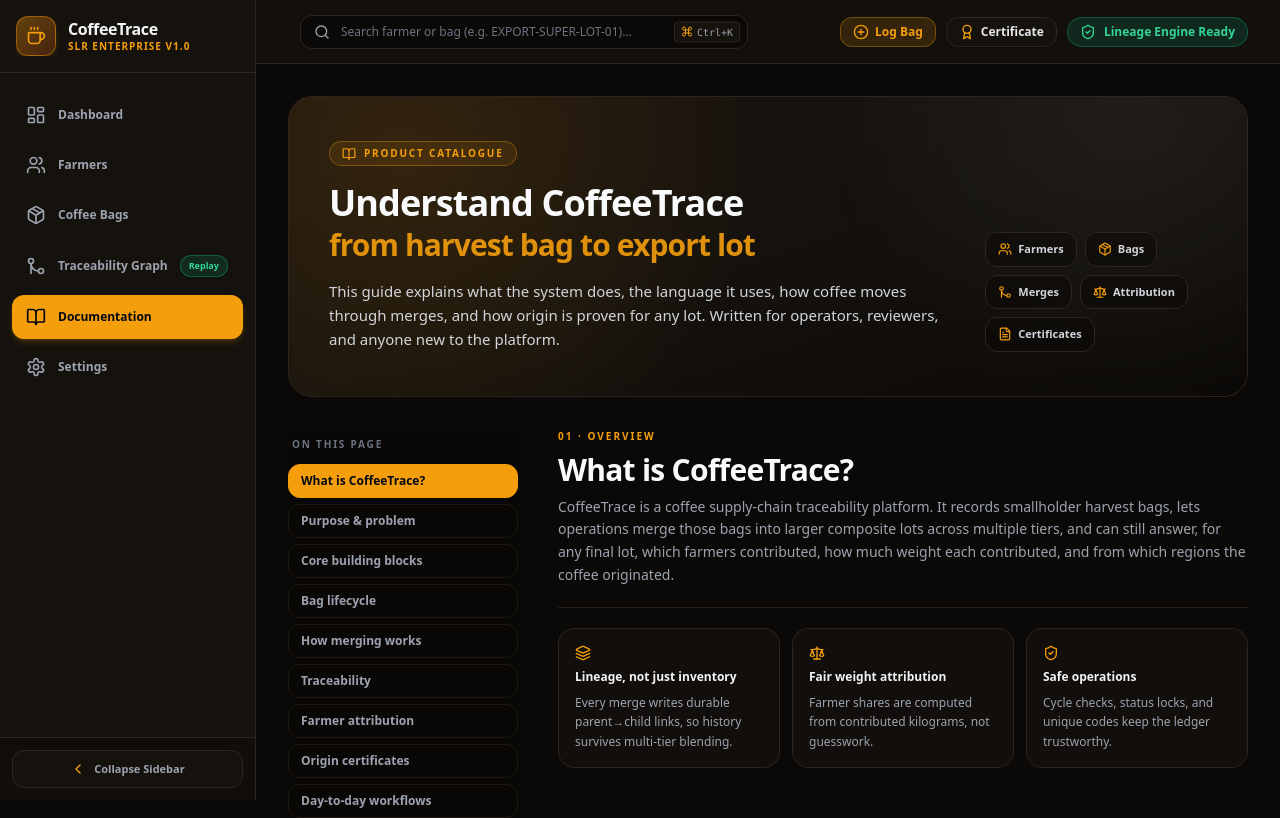
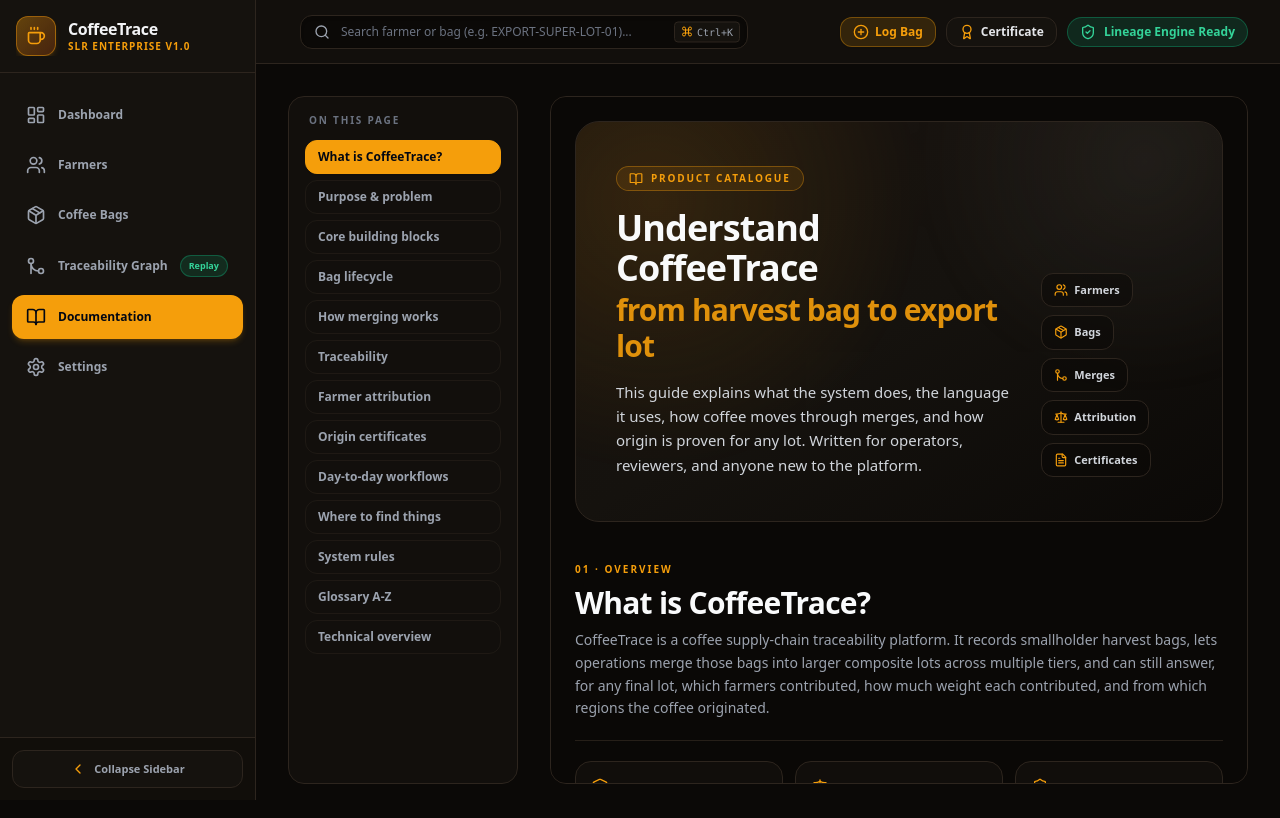
Before and after one commit to chrishema36/coffe-tracing-system, a Next.js app in the folder frontend/: page /documentation in a window 1280 px wide. Shown: the top 818 px of the page. Built offline with nearby package versions, Linux system fonts and the light colour scheme; no server answers.

Commit message:
Keep docs menu fixed while content pane scrolls with active section.

```diff
--- a/frontend/src/app/documentation/ProductCatalogue.tsx
+++ b/frontend/src/app/documentation/ProductCatalogue.tsx
@@ -36,19 +36,7 @@
   emerald: 'border-emerald-500/40 bg-emerald-500/10 text-emerald-300',
 } as const;
 
-const SCROLL_OFFSET = 88;
-
-function getScrollParent(el: HTMLElement | null): HTMLElement | null {
-  let node = el?.parentElement ?? null;
-  while (node && node !== document.body) {
-    const { overflowY } = window.getComputedStyle(node);
-    if (overflowY === 'auto' || overflowY === 'scroll' || overflowY === 'overlay') {
-      return node;
-    }
-    node = node.parentElement;
-  }
-  return null;
-}
+const SCROLL_OFFSET = 72;
 
 function SectionHeading({
   eyebrow,
@@ -72,8 +60,8 @@
   const [activeId, setActiveId] = useState<CatalogueSectionId>('overview');
   const [glossaryFilter, setGlossaryFilter] = useState('');
   const navRef = useRef<HTMLElement | null>(null);
+  const contentRef = useRef<HTMLDivElement | null>(null);
   const activeBtnRefs = useRef<Partial<Record<CatalogueSectionId, HTMLButtonElement | null>>>({});
-  const rootRef = useRef<HTMLDivElement | null>(null);
 
   const filteredGlossary = useMemo(() => {
     const q = glossaryFilter.trim().toLowerCase();
@@ -84,66 +72,104 @@
   }, [glossaryFilter]);
 
   const updateActiveFromScroll = useCallback(() => {
-    const first = document.getElementById(CATALOGUE_NAV[0].id);
-    if (!first) return;
+    const scroller = contentRef.current;
+    if (!scroller) return;
 
-    const scrollRoot = getScrollParent(first);
-    const marker = scrollRoot
-      ? scrollRoot.getBoundingClientRect().top + SCROLL_OFFSET
-      : SCROLL_OFFSET;
+    const marker = scroller.getBoundingClientRect().top + SCROLL_OFFSET;
+    let current: CatalogueSectionId = CATALOGUE_NAV[0].id;
 
-    let current: CatalogueSectionId = CATALOGUE_NAV[0].id;
     for (const item of CATALOGUE_NAV) {
-      const el = document.getElementById(item.id);
+      const el = scroller.querySelector<HTMLElement>(`#${item.id}`);
       if (!el) continue;
-      if (el.getBoundingClientRect().top <= marker + 4) {
+      if (el.getBoundingClientRect().top <= marker + 2) {
         current = item.id;
       }
     }
+
     setActiveId((prev) => (prev === current ? prev : current));
   }, []);
 
   useEffect(() => {
-    const first = document.getElementById(CATALOGUE_NAV[0].id);
-    const scrollRoot = getScrollParent(first) ?? window;
+    const scroller = contentRef.current;
+    if (!scroller) return;
 
     updateActiveFromScroll();
-    scrollRoot.addEventListener('scroll', updateActiveFromScroll, { passive: true });
+    scroller.addEventListener('scroll', updateActiveFromScroll, { passive: true });
     window.addEventListener('resize', updateActiveFromScroll);
 
     return () => {
-      scrollRoot.removeEventListener('scroll', updateActiveFromScroll);
+      scroller.removeEventListener('scroll', updateActiveFromScroll);
       window.removeEventListener('resize', updateActiveFromScroll);
     };
   }, [updateActiveFromScroll]);
 
   useEffect(() => {
     const btn = activeBtnRefs.current[activeId];
-    const nav = navRef.current;
-    if (!btn || !nav) return;
+    if (!btn || !navRef.current) return;
     btn.scrollIntoView({ behavior: 'smooth', inline: 'center', block: 'nearest' });
   }, [activeId]);
 
   const scrollTo = (id: CatalogueSectionId) => {
-    const el = document.getElementById(id);
-    if (!el) return;
+    const scroller = contentRef.current;
+    const el = scroller?.querySelector<HTMLElement>(`#${id}`);
+    if (!scroller || !el) return;
 
-    const scrollRoot = getScrollParent(el);
     setActiveId(id);
-
-    if (scrollRoot) {
-      const rootRect = scrollRoot.getBoundingClientRect();
-      const elRect = el.getBoundingClientRect();
-      const nextTop = scrollRoot.scrollTop + (elRect.top - rootRect.top) - SCROLL_OFFSET + 8;
-      scrollRoot.scrollTo({ top: Math.max(0, nextTop), behavior: 'smooth' });
-    } else {
-      el.scrollIntoView({ behavior: 'smooth', block: 'start' });
-    }
+    const nextTop =
+      scroller.scrollTop +
+      (el.getBoundingClientRect().top - scroller.getBoundingClientRect().top) -
+      SCROLL_OFFSET +
+      4;
+    scroller.scrollTo({ top: Math.max(0, nextTop), behavior: 'smooth' });
   };
 
+  const shellHeight = embedded
+    ? 'h-[calc(100dvh-12.5rem)] min-h-[420px]'
+    : 'h-[calc(100dvh-7rem)] min-h-[480px]';
+
   return (
-    <div ref={rootRef} className={`animate-fadeIn ${embedded ? '' : 'max-w-6xl mx-auto'}`}>
-      <div className="relative overflow-hidden rounded-3xl border border-borderToken bg-gradient-to-br from-[#1a1410] via-surface to-background px-6 py-8 sm:px-10 sm:py-11 mb-8">
+    <div className={`animate-fadeIn ${embedded ? '' : 'max-w-6xl mx-auto'} ${shellHeight}`}>
+      {/* Split layout: TOC stays put, only the right pane scrolls */}
+      <div className="flex flex-col lg:flex-row gap-4 lg:gap-8 h-full min-h-0">
+        <aside className="shrink-0 lg:w-[230px] lg:overflow-y-auto rounded-2xl border border-borderToken bg-surface/80 p-3 lg:p-4">
+          <p className="text-[10px] font-extrabold uppercase tracking-[0.18em] text-gray-500 mb-3 px-1">
+            On this page
+          </p>
+          <nav
+            ref={navRef}
+            className="flex lg:flex-col gap-1.5 overflow-x-auto no-scrollbar pb-0.5 lg:pb-0"
+            aria-label="Documentation sections"
+          >
+            {CATALOGUE_NAV.map((item) => {
+              const isActive = activeId === item.id;
+              return (
+                <button
+                  key={item.id}
+                  type="button"
+                  ref={(node) => {
+                    activeBtnRefs.current[item.id] = node;
+                  }}
+                  onClick={() => scrollTo(item.id)}
+                  aria-current={isActive ? 'true' : undefined}
+                  className={`shrink-0 text-left rounded-xl px-3 py-2 text-xs font-bold transition-colors border ${
+                    isActive
+                      ? 'bg-amberAccent text-gray-950 border-amberAccent shadow-sm'
+                      : 'text-gray-400 hover:text-gray-100 hover:bg-surfaceHover border-transparent lg:border-borderToken/50'
+                  }`}
+                >
+                  <span className="lg:hidden">{item.short}</span>
+                  <span className="hidden lg:inline">{item.label}</span>
+                </button>
+              );
+            })}
+          </nav>
+        </aside>
+
+        <div
+          ref={contentRef}
+          className="flex-1 min-h-0 overflow-y-auto overscroll-contain rounded-2xl border border-borderToken bg-background/40 px-4 py-5 sm:px-6 sm:py-6 scroll-smooth"
+        >
+          <div className="relative overflow-hidden rounded-3xl border border-borderToken bg-gradient-to-br from-[#1a1410] via-surface to-background px-6 py-8 sm:px-10 sm:py-11 mb-10">
             <div
               className="pointer-events-none absolute inset-0 opacity-[0.12]"
               style={{
@@ -189,44 +215,8 @@
             </div>
           </div>
 
-      <div className="lg:grid lg:grid-cols-[230px_minmax(0,1fr)] lg:gap-10 lg:items-start">
-        {/* Sticky TOC: sticks inside the app <main> scroll container */}
-        <aside className="sticky top-0 z-30 -mx-4 mb-6 px-4 py-3 lg:mx-0 lg:mb-0 lg:px-0 lg:py-2 lg:top-2 lg:max-h-[calc(100vh-1rem)] lg:overflow-y-auto bg-background/95 backdrop-blur-md border-b border-borderToken lg:border-b-0 lg:bg-background/90">
-          <p className="text-[10px] font-extrabold uppercase tracking-[0.18em] text-gray-500 mb-3 px-1">
-            On this page
-          </p>
-          <nav
-            ref={navRef}
-            className="flex lg:flex-col gap-1.5 overflow-x-auto no-scrollbar pb-1 lg:pb-0"
-            aria-label="Documentation sections"
-          >
-            {CATALOGUE_NAV.map((item) => {
-              const isActive = activeId === item.id;
-              return (
-                <button
-                  key={item.id}
-                  type="button"
-                  ref={(node) => {
-                    activeBtnRefs.current[item.id] = node;
-                  }}
-                  onClick={() => scrollTo(item.id)}
-                  aria-current={isActive ? 'true' : undefined}
-                  className={`shrink-0 text-left rounded-xl px-3 py-2 text-xs font-bold transition-colors border ${
-                    isActive
-                      ? 'bg-amberAccent text-gray-950 border-amberAccent shadow-sm'
-                      : 'text-gray-400 hover:text-gray-100 hover:bg-surfaceHover border-transparent lg:border-borderToken/60'
-                  }`}
-                >
-                  <span className="lg:hidden">{item.short}</span>
-                  <span className="hidden lg:inline">{item.label}</span>
-                </button>
-              );
-            })}
-          </nav>
-        </aside>
-
-        <div className="space-y-16 pb-16">
-          <section id="overview" className="scroll-mt-28 space-y-5">
+          <div className="space-y-16 pb-10">
+          <section id="overview" className="scroll-mt-20 space-y-5">
             <SectionHeading eyebrow="01 · Overview" title="What is CoffeeTrace?">
               CoffeeTrace is a coffee supply-chain traceability platform. It records smallholder harvest
               bags, lets operations merge those bags into larger composite lots across multiple tiers, and
@@ -260,7 +250,7 @@
             </div>
           </section>
 
-          <section id="purpose" className="scroll-mt-28 space-y-5">
+          <section id="purpose" className="scroll-mt-20 space-y-5">
             <SectionHeading eyebrow="02 · Purpose" title="The problem it solves">
               In export coffee, many small harvest bags are combined again and again into warehouse lots and
               finally into export lots. Without structured lineage, buyers and auditors cannot reliably
@@ -286,7 +276,7 @@
             </div>
           </section>
 
-          <section id="concepts" className="scroll-mt-28 space-y-5">
+          <section id="concepts" className="scroll-mt-20 space-y-5">
             <SectionHeading eyebrow="03 · Concepts" title="Core building blocks">
               Almost everything in CoffeeTrace is built from three ideas: farmers, bags, and merge
               relations between bags.
@@ -323,7 +313,7 @@
             </div>
           </section>
 
-          <section id="lifecycle" className="scroll-mt-28 space-y-5">
+          <section id="lifecycle" className="scroll-mt-20 space-y-5">
             <SectionHeading eyebrow="04 · Lifecycle" title="Bag statuses explained">
               Status tells you what you can still do with a bag. There are four statuses in the system.
               There is no separate &quot;ACTIVE&quot; status; &quot;active storage&quot; on the dashboard simply means bags
@@ -346,7 +336,7 @@
             </div>
           </section>
 
-          <section id="merging" className="scroll-mt-28 space-y-5">
+          <section id="merging" className="scroll-mt-20 space-y-5">
             <SectionHeading eyebrow="05 · Merging" title="How bag merges work">
               Merging is how smaller bags become warehouse and export lots. The platform always creates a
               <em className="text-gray-100 not-italic"> new</em> target bag code for the result. It does not
@@ -368,7 +358,7 @@
             </ul>
           </section>
 
-          <section id="traceability" className="scroll-mt-28 space-y-5">
+          <section id="traceability" className="scroll-mt-20 space-y-5">
             <SectionHeading eyebrow="06 · Traceability" title="Backward and forward lineage">
               Traceability answers two complementary questions from any bag in the graph.
             </SectionHeading>
@@ -400,7 +390,7 @@
             </p>
           </section>
 
-          <section id="attribution" className="scroll-mt-28 space-y-5">
+          <section id="attribution" className="scroll-mt-20 space-y-5">
             <SectionHeading eyebrow="07 · Attribution" title="How farmer percentages are calculated">
               Attribution is mass-based. For a selected lot, the system aggregates contributed kilograms that
               ultimately come from each farmer&apos;s harvest bags, then expresses each share as a percentage of
@@ -415,7 +405,7 @@
             </div>
           </section>
 
-          <section id="certificates" className="scroll-mt-28 space-y-5">
+          <section id="certificates" className="scroll-mt-20 space-y-5">
             <SectionHeading eyebrow="08 · Certificates" title="Origin export certificates">
               Certificates package a lot&apos;s identity and farmer attributions into a printable document for
               demos, audits, and buyer conversations.
@@ -435,7 +425,7 @@
             </ul>
           </section>
 
-          <section id="workflows" className="scroll-mt-28 space-y-6">
+          <section id="workflows" className="scroll-mt-20 space-y-6">
             <SectionHeading eyebrow="09 · Workflows" title="Day-to-day operating workflows">
               These are the main jobs users perform in the product.
             </SectionHeading>
@@ -459,7 +449,7 @@
             </div>
           </section>
 
-          <section id="screens" className="scroll-mt-28 space-y-5">
+          <section id="screens" className="scroll-mt-20 space-y-5">
             <SectionHeading eyebrow="10 · Screens" title="Where to find things in the app">
               A quick map of the product surfaces.
             </SectionHeading>
@@ -484,7 +474,7 @@
             </div>
           </section>
 
-          <section id="rules" className="scroll-mt-28 space-y-5">
+          <section id="rules" className="scroll-mt-20 space-y-5">
             <SectionHeading eyebrow="11 · Rules" title="System rules you should know">
               These constraints are enforced by the API and reflected in the UI.
             </SectionHeading>
@@ -501,7 +491,7 @@
             </div>
           </section>
 
-          <section id="glossary" className="scroll-mt-28 space-y-5">
+          <section id="glossary" className="scroll-mt-20 space-y-5">
             <SectionHeading eyebrow="12 · Glossary" title="Terms used throughout CoffeeTrace">
               Search or skim the dictionary of product language.
             </SectionHeading>
@@ -529,7 +519,7 @@
             </dl>
           </section>
 
-          <section id="stack" className="scroll-mt-28 space-y-5">
+          <section id="stack" className="scroll-mt-20 space-y-5">
             <SectionHeading eyebrow="13 · Stack" title="Technical overview (brief)">
               Useful context for engineers and technical reviewers. Not required to operate the product.
             </SectionHeading>
@@ -578,5 +568,6 @@
           </div>
         </div>
       </div>
+    </div>
   );
 }
```
Lines whose indentation alone changed are shown as unchanged.
